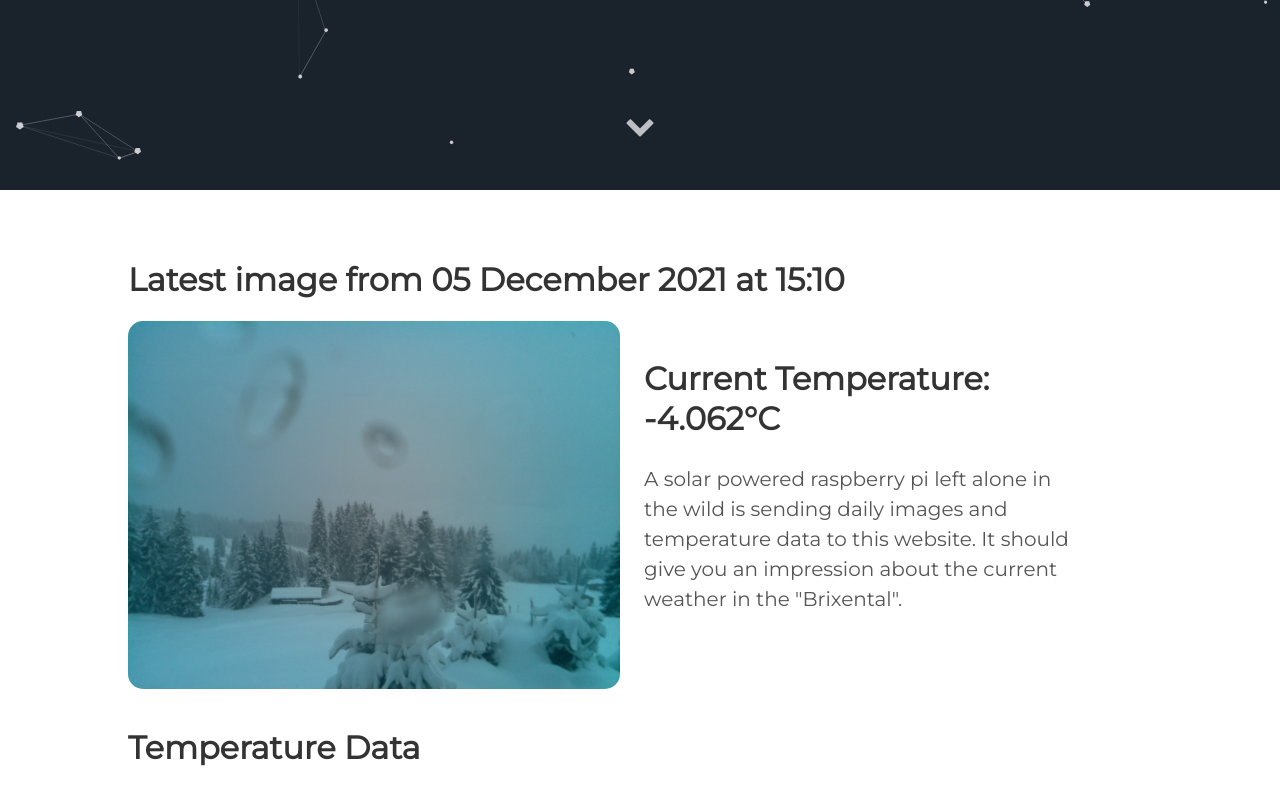
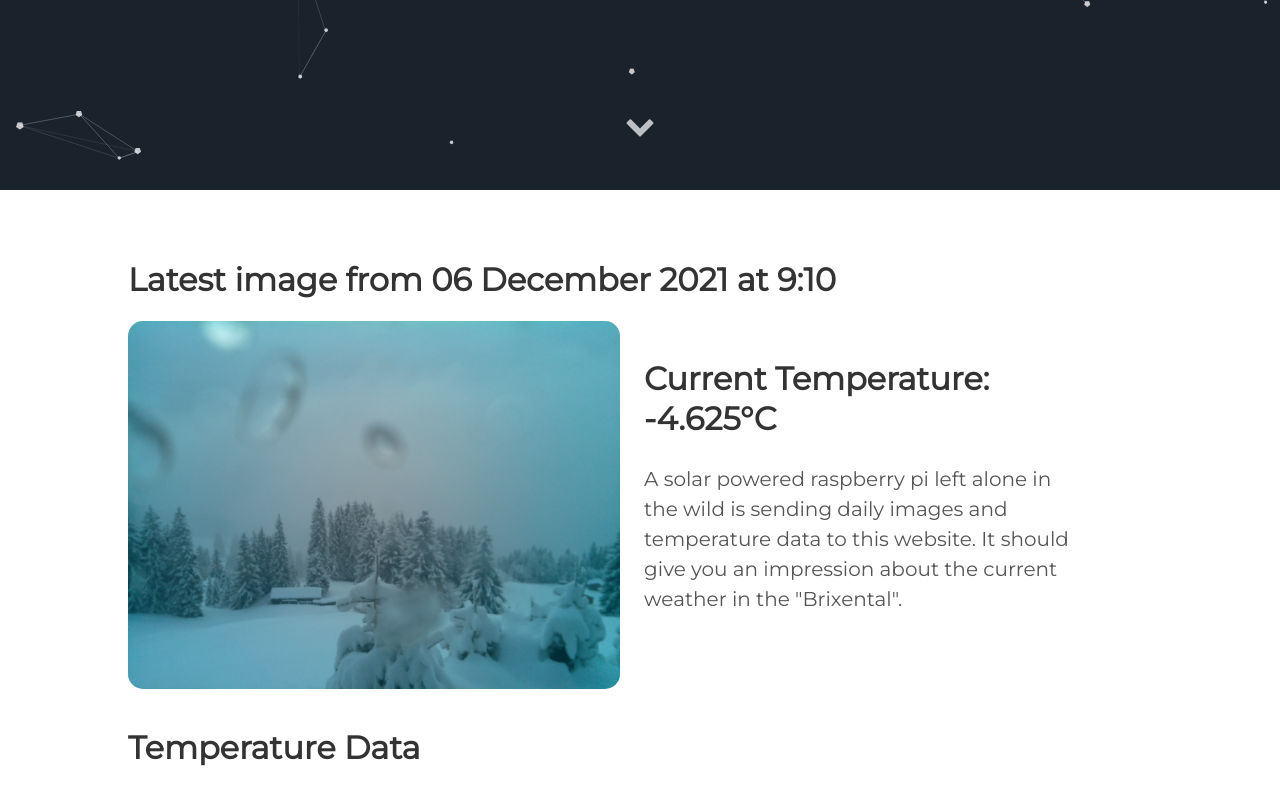
Before and after one commit to vektorious/vektorious.github.io, a Jekyll site: the page built from resources/huette.md, in a window 1280 px wide and 900 px high, scrolled down 710 px. Shown: the top 805 px of the window. Built offline with Jekyll 4.4.1, drawn with Linux system fonts in a browser that asks for light colours.

Commit message:
I'm a bot beep boop

```diff
--- a/resources/huette.md
+++ b/resources/huette.md
@@ -6,13 +6,13 @@ image: '/assets/img/'
 description: 'Live image from the Austrian alps'
 twitter_text: ' '
 ---
-## Latest image from 05 December 2021 at 15:10
+## Latest image from 06 December 2021 at  9:10
 <div class="huette">
   <div class="huette-image">
     <img src="{{ "/assets/img/huette.jpg" | prepend: site.baseurl }}">
   </div>
   <div class="huette-text">
-        <h2>Current Temperature: -4.062°C</h2>
+        <h2>Current Temperature: -4.625°C</h2>
         <p>A solar powered raspberry pi left alone in the wild is sending daily images and temperature data to this website. It should give you an impression about the current weather in the "Brixental".</p>
 
   </div>
```
Also changed, not shown: rpi-script/2021-12-06_090919.txt (renamed from rpi-script/2021-12-05_150916.txt, +5 -5 lines), rpi-script/huette.md (+2 -2 lines), assets/img/huette.jpg, assets/img/temp_plot.png, rpi-script/temp_plot.png, 1 other file.
